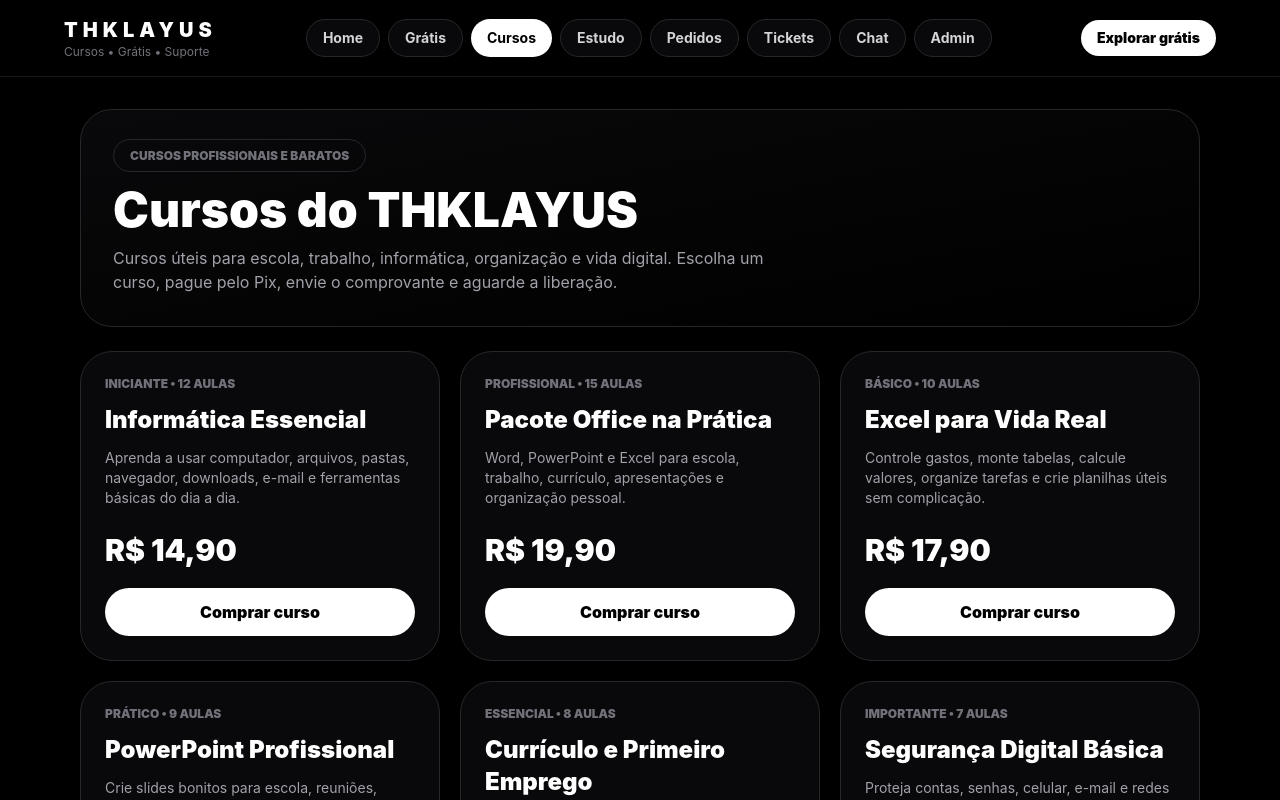
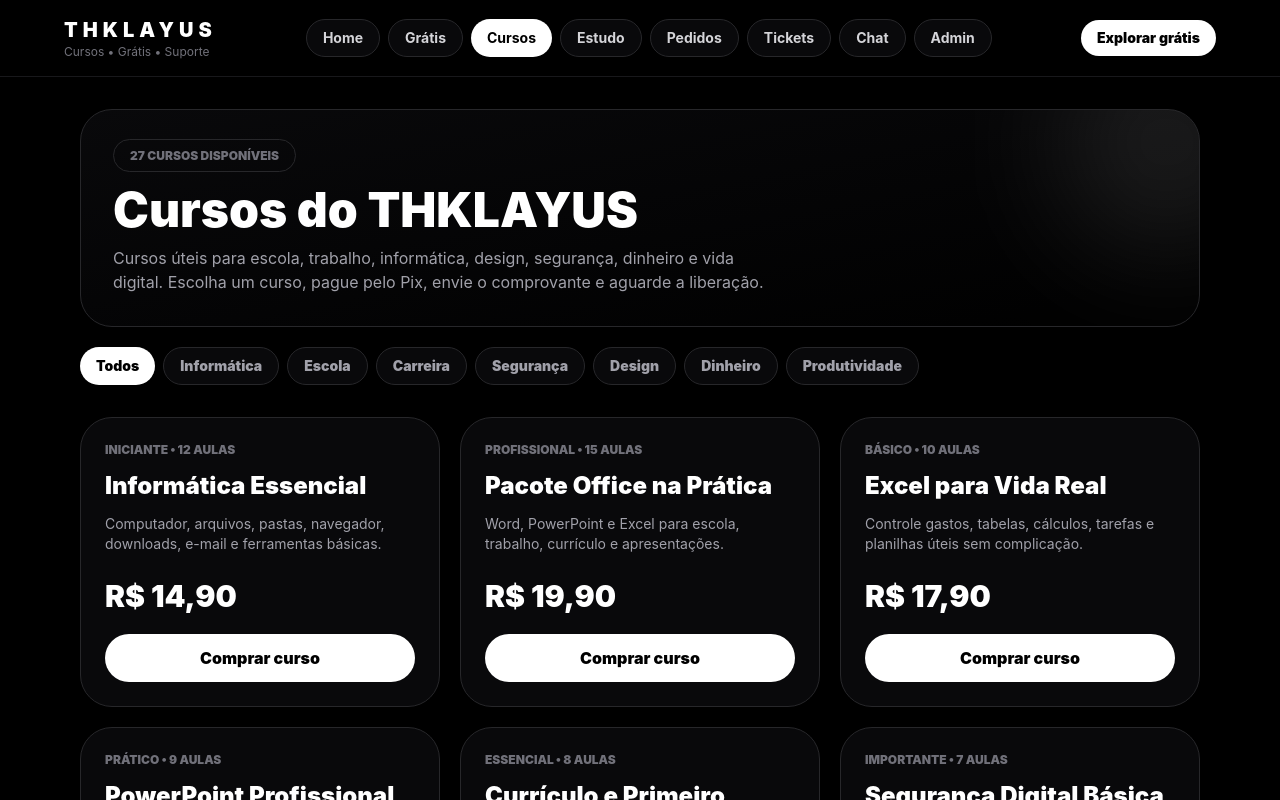
Before and after one commit to thiagodouglas19t-lang/Thklayus-hub, a React (Vite) app: page / in a window 1280 px wide. Both pictures are taken after a click on the button "Ver cursos". Shown: the top 800 px of the page. Built offline with nearby package versions, Linux system fonts and the light colour scheme.

Commit message:
Expande vitrine de cursos

```diff
--- a/src/pages/Cursos.tsx
+++ b/src/pages/Cursos.tsx
@@ -1,4 +1,4 @@
-import { useState } from "react";
+import { useMemo, useState } from "react";
 import CourseCard from "../components/CourseCard";
 import ModalPix from "../components/ModalPix";
 
@@ -9,114 +9,86 @@ type Curso = {
   preco: string;
   aulas: number;
   nivel: string;
+  categoria: string;
   pixCode: string;
 };
 
 const chavePixAleatoria = "5e5e7367-37bb-4f7b-9de2-eaeb0d3712a2";
 
 const cursos: Curso[] = [
-  {
-    id: 1,
-    titulo: "Informática Essencial",
-    descricao: "Aprenda a usar computador, arquivos, pastas, navegador, downloads, e-mail e ferramentas básicas do dia a dia.",
-    preco: "R$ 14,90",
-    aulas: 12,
-    nivel: "Iniciante",
-    pixCode: chavePixAleatoria,
-  },
-  {
-    id: 2,
-    titulo: "Pacote Office na Prática",
-    descricao: "Word, PowerPoint e Excel para escola, trabalho, currículo, apresentações e organização pessoal.",
-    preco: "R$ 19,90",
-    aulas: 15,
-    nivel: "Profissional",
-    pixCode: chavePixAleatoria,
-  },
-  {
-    id: 3,
-    titulo: "Excel para Vida Real",
-    descricao: "Controle gastos, monte tabelas, calcule valores, organize tarefas e crie planilhas úteis sem complicação.",
-    preco: "R$ 17,90",
-    aulas: 10,
-    nivel: "Básico",
-    pixCode: chavePixAleatoria,
-  },
-  {
-    id: 4,
-    titulo: "PowerPoint Profissional",
-    descricao: "Crie slides bonitos para escola, reuniões, trabalhos, vendas e apresentações com aparência profissional.",
-    preco: "R$ 12,90",
-    aulas: 9,
-    nivel: "Prático",
-    pixCode: chavePixAleatoria,
-  },
-  {
-    id: 5,
-    titulo: "Currículo e Primeiro Emprego",
-    descricao: "Aprenda a montar currículo, se apresentar melhor, organizar documentos e se preparar para oportunidades.",
-    preco: "R$ 9,90",
-    aulas: 8,
-    nivel: "Essencial",
-    pixCode: chavePixAleatoria,
-  },
-  {
-    id: 6,
-    titulo: "Segurança Digital Básica",
-    descricao: "Proteja contas, senhas, celular, e-mail e redes sociais contra golpes comuns e erros perigosos.",
-    preco: "R$ 9,90",
-    aulas: 7,
-    nivel: "Importante",
-    pixCode: chavePixAleatoria,
-  },
-  {
-    id: 7,
-    titulo: "Canva e Design Rápido",
-    descricao: "Crie artes simples, posts, capas, banners e materiais bonitos para escola, venda ou divulgação.",
-    preco: "R$ 11,90",
-    aulas: 8,
-    nivel: "Criativo",
-    pixCode: chavePixAleatoria,
-  },
-  {
-    id: 8,
-    titulo: "Organização Financeira Simples",
-    descricao: "Aprenda a controlar dinheiro, gastos, metas, compras e organizar uma planilha financeira fácil.",
-    preco: "R$ 9,90",
-    aulas: 6,
-    nivel: "Dia a dia",
-    pixCode: chavePixAleatoria,
-  },
-  {
-    id: 9,
-    titulo: "Google Drive e Ferramentas Online",
-    descricao: "Use Drive, Docs, Planilhas, Forms e compartilhamento para estudar, trabalhar e organizar arquivos.",
-    preco: "R$ 12,90",
-    aulas: 9,
-    nivel: "Online",
-    pixCode: chavePixAleatoria,
-  },
+  { id: 1, titulo: "Informática Essencial", descricao: "Computador, arquivos, pastas, navegador, downloads, e-mail e ferramentas básicas.", preco: "R$ 14,90", aulas: 12, nivel: "Iniciante", categoria: "Informática", pixCode: chavePixAleatoria },
+  { id: 2, titulo: "Pacote Office na Prática", descricao: "Word, PowerPoint e Excel para escola, trabalho, currículo e apresentações.", preco: "R$ 19,90", aulas: 15, nivel: "Profissional", categoria: "Informática", pixCode: chavePixAleatoria },
+  { id: 3, titulo: "Excel para Vida Real", descricao: "Controle gastos, tabelas, cálculos, tarefas e planilhas úteis sem complicação.", preco: "R$ 17,90", aulas: 10, nivel: "Básico", categoria: "Informática", pixCode: chavePixAleatoria },
+  { id: 4, titulo: "PowerPoint Profissional", descricao: "Slides bonitos para escola, reuniões, trabalhos, vendas e apresentações.", preco: "R$ 12,90", aulas: 9, nivel: "Prático", categoria: "Escola", pixCode: chavePixAleatoria },
+  { id: 5, titulo: "Currículo e Primeiro Emprego", descricao: "Monte currículo, se apresente melhor e prepare documentos para oportunidades.", preco: "R$ 9,90", aulas: 8, nivel: "Essencial", categoria: "Carreira", pixCode: chavePixAleatoria },
+  { id: 6, titulo: "Segurança Digital Básica", descricao: "Proteja contas, senhas, celular, e-mail e redes sociais contra golpes comuns.", preco: "R$ 9,90", aulas: 7, nivel: "Importante", categoria: "Segurança", pixCode: chavePixAleatoria },
+  { id: 7, titulo: "Canva e Design Rápido", descricao: "Crie artes, posts, capas, banners e materiais bonitos para divulgação.", preco: "R$ 11,90", aulas: 8, nivel: "Criativo", categoria: "Design", pixCode: chavePixAleatoria },
+  { id: 8, titulo: "Organização Financeira Simples", descricao: "Controle dinheiro, gastos, metas, compras e planilha financeira fácil.", preco: "R$ 9,90", aulas: 6, nivel: "Dia a dia", categoria: "Dinheiro", pixCode: chavePixAleatoria },
+  { id: 9, titulo: "Google Drive e Ferramentas Online", descricao: "Use Drive, Docs, Planilhas, Forms e compartilhamento para estudar e trabalhar.", preco: "R$ 12,90", aulas: 9, nivel: "Online", categoria: "Informática", pixCode: chavePixAleatoria },
+  { id: 10, titulo: "Trabalhos Escolares do Zero", descricao: "Aprenda estrutura, capa, introdução, desenvolvimento, conclusão e referências.", preco: "R$ 8,90", aulas: 7, nivel: "Escola", categoria: "Escola", pixCode: chavePixAleatoria },
+  { id: 11, titulo: "Apresentação Sem Vergonha", descricao: "Treine fala, postura, roteiro e como apresentar sem travar tanto.", preco: "R$ 8,90", aulas: 6, nivel: "Comunicação", categoria: "Escola", pixCode: chavePixAleatoria },
+  { id: 12, titulo: "Slides para Seminário", descricao: "Crie slides simples, bonitos e organizados para apresentar na escola.", preco: "R$ 10,90", aulas: 8, nivel: "Prático", categoria: "Escola", pixCode: chavePixAleatoria },
+  { id: 13, titulo: "Resumo Inteligente", descricao: "Transforme textos grandes em resumos organizados para estudar melhor.", preco: "R$ 7,90", aulas: 5, nivel: "Estudo", categoria: "Escola", pixCode: chavePixAleatoria },
+  { id: 14, titulo: "Canva para Posts", descricao: "Crie posts para Instagram, divulgação, loja, perfil e projetos escolares.", preco: "R$ 12,90", aulas: 9, nivel: "Criativo", categoria: "Design", pixCode: chavePixAleatoria },
+  { id: 15, titulo: "Canva para Apresentações", descricao: "Monte apresentações bonitas usando templates, imagens, fontes e organização visual.", preco: "R$ 12,90", aulas: 9, nivel: "Criativo", categoria: "Design", pixCode: chavePixAleatoria },
+  { id: 16, titulo: "Artes para Vender", descricao: "Aprenda a montar artes simples para clientes, escola, convites e divulgação.", preco: "R$ 14,90", aulas: 10, nivel: "Venda", categoria: "Design", pixCode: chavePixAleatoria },
+  { id: 17, titulo: "Celular Produtivo", descricao: "Organize arquivos, apps, fotos, senhas e estudos usando só o celular.", preco: "R$ 9,90", aulas: 7, nivel: "Mobile", categoria: "Produtividade", pixCode: chavePixAleatoria },
+  { id: 18, titulo: "Noções de IA para Estudo", descricao: "Use IA com responsabilidade para estudar, revisar ideias e organizar trabalhos.", preco: "R$ 13,90", aulas: 8, nivel: "Atual", categoria: "Produtividade", pixCode: chavePixAleatoria },
+  { id: 19, titulo: "Organização de Rotina", descricao: "Monte rotina de estudos, tarefas, metas e organização semanal simples.", preco: "R$ 8,90", aulas: 6, nivel: "Foco", categoria: "Produtividade", pixCode: chavePixAleatoria },
+  { id: 20, titulo: "E-mail Profissional", descricao: "Aprenda a criar, enviar, organizar e usar e-mail de forma profissional.", preco: "R$ 8,90", aulas: 6, nivel: "Básico", categoria: "Carreira", pixCode: chavePixAleatoria },
+  { id: 21, titulo: "Atendimento ao Cliente", descricao: "Aprenda respostas, postura, organização de pedidos e suporte básico.", preco: "R$ 11,90", aulas: 8, nivel: "Serviço", categoria: "Carreira", pixCode: chavePixAleatoria },
+  { id: 22, titulo: "Como Evitar Golpes Online", descricao: "Identifique golpes, links falsos, perfis suspeitos e promessas perigosas.", preco: "R$ 9,90", aulas: 7, nivel: "Proteção", categoria: "Segurança", pixCode: chavePixAleatoria },
+  { id: 23, titulo: "Senhas e Contas Seguras", descricao: "Aprenda a proteger Gmail, redes sociais, autenticação e recuperação de conta.", preco: "R$ 9,90", aulas: 6, nivel: "Proteção", categoria: "Segurança", pixCode: chavePixAleatoria },
+  { id: 24, titulo: "Dinheiro para Iniciantes", descricao: "Entenda gastos, lucro, preço, reserva, metas e controle simples do dinheiro.", preco: "R$ 8,90", aulas: 6, nivel: "Básico", categoria: "Dinheiro", pixCode: chavePixAleatoria },
+  { id: 25, titulo: "Precificação de Serviços", descricao: "Aprenda a cobrar por slides, artes, trabalhos e pequenos serviços digitais.", preco: "R$ 12,90", aulas: 7, nivel: "Venda", categoria: "Dinheiro", pixCode: chavePixAleatoria },
+  { id: 26, titulo: "Mini Negócio Digital", descricao: "Organize ideias, serviços, atendimento e entregas para vender pela internet.", preco: "R$ 16,90", aulas: 10, nivel: "Negócio", categoria: "Dinheiro", pixCode: chavePixAleatoria },
+  { id: 27, titulo: "CapCut Básico", descricao: "Edite vídeos simples para apresentação, reels, divulgação e trabalhos.", preco: "R$ 11,90", aulas: 8, nivel: "Criativo", categoria: "Design", pixCode: chavePixAleatoria },
 ];
+
+const categorias = ["Todos", ...Array.from(new Set(cursos.map((curso) => curso.categoria)))];
 
 export default function Cursos() {
   const [cursoSelecionado, setCursoSelecionado] = useState<Curso | null>(null);
+  const [categoria, setCategoria] = useState("Todos");
+
+  const cursosFiltrados = useMemo(() => {
+    if (categoria === "Todos") return cursos;
+    return cursos.filter((curso) => curso.categoria === categoria);
+  }, [categoria]);
 
   return (
     <div>
-      <div className="rounded-[2rem] border border-zinc-800 bg-gradient-to-br from-zinc-950 to-black p-6 md:p-8">
-        <span className="rounded-full border border-zinc-800 px-4 py-2 text-xs font-black uppercase text-zinc-500">
-          Cursos profissionais e baratos
-        </span>
+      <div className="relative overflow-hidden rounded-[2rem] border border-zinc-800 bg-gradient-to-br from-zinc-950 to-black p-6 md:p-8">
+        <div className="absolute -right-20 -top-20 h-56 w-56 rounded-full bg-white/10 blur-3xl" />
+        <div className="relative">
+          <span className="rounded-full border border-zinc-800 px-4 py-2 text-xs font-black uppercase text-zinc-500">
+            {cursos.length} cursos disponíveis
+          </span>
 
-        <h2 className="mt-5 text-4xl font-black md:text-5xl">Cursos do THKLAYUS</h2>
+          <h2 className="mt-5 text-4xl font-black md:text-5xl">Cursos do THKLAYUS</h2>
 
-        <p className="mt-3 max-w-2xl text-zinc-400">
-          Cursos úteis para escola, trabalho, informática, organização e vida digital. Escolha um curso, pague pelo Pix, envie o comprovante e aguarde a liberação.
-        </p>
+          <p className="mt-3 max-w-2xl text-zinc-400">
+            Cursos úteis para escola, trabalho, informática, design, segurança, dinheiro e vida digital. Escolha um curso, pague pelo Pix, envie o comprovante e aguarde a liberação.
+          </p>
+        </div>
+      </div>
+
+      <div className="mt-5 flex gap-2 overflow-x-auto pb-2">
+        {categorias.map((item) => (
+          <button
+            key={item}
+            onClick={() => setCategoria(item)}
+            className={`whitespace-nowrap rounded-full px-4 py-2 text-sm font-black ${
+              categoria === item ? "bg-white text-black" : "border border-zinc-800 bg-zinc-950 text-zinc-400"
+            }`}
+          >
+            {item}
+          </button>
+        ))}
       </div>
 
       <div className="mt-6 grid gap-5 md:grid-cols-3">
-        {cursos.map((curso) => (
+        {cursosFiltrados.map((curso) => (
           <CourseCard
             key={curso.id}
             titulo={curso.titulo}
```
